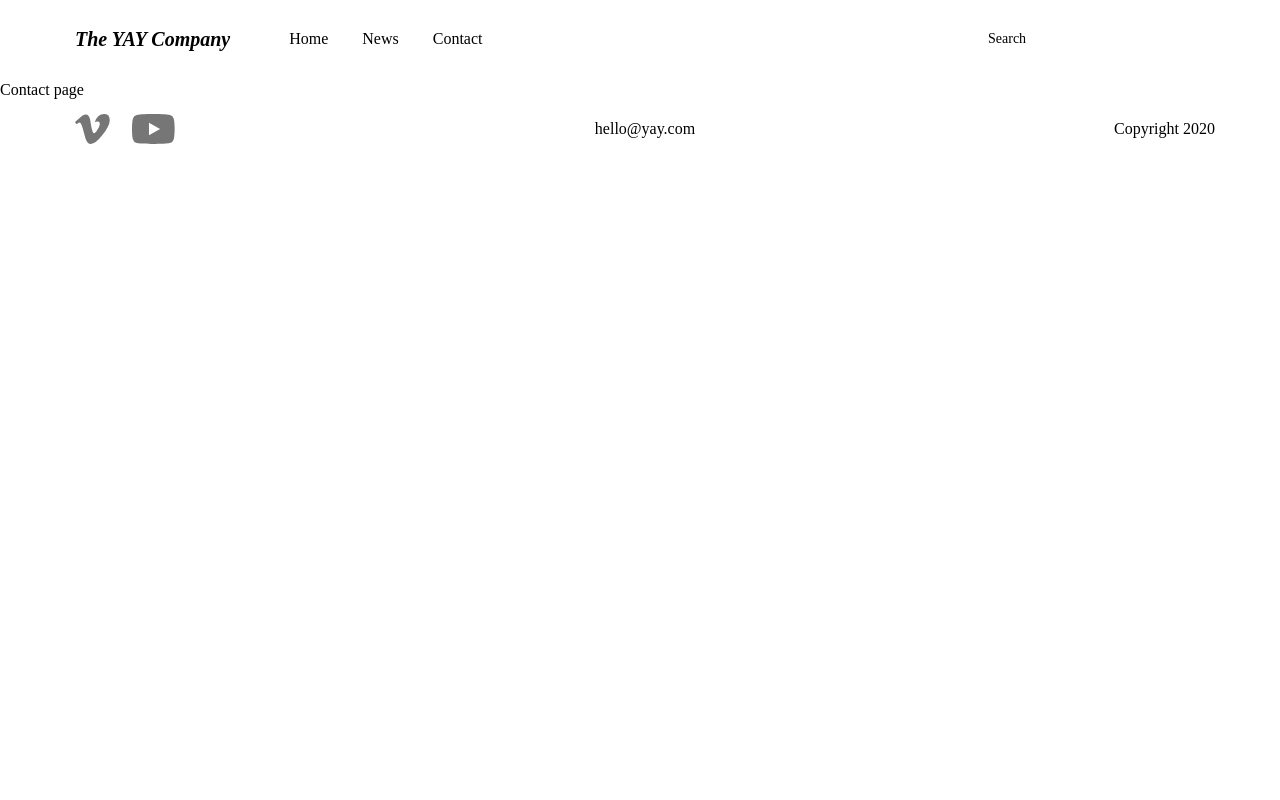
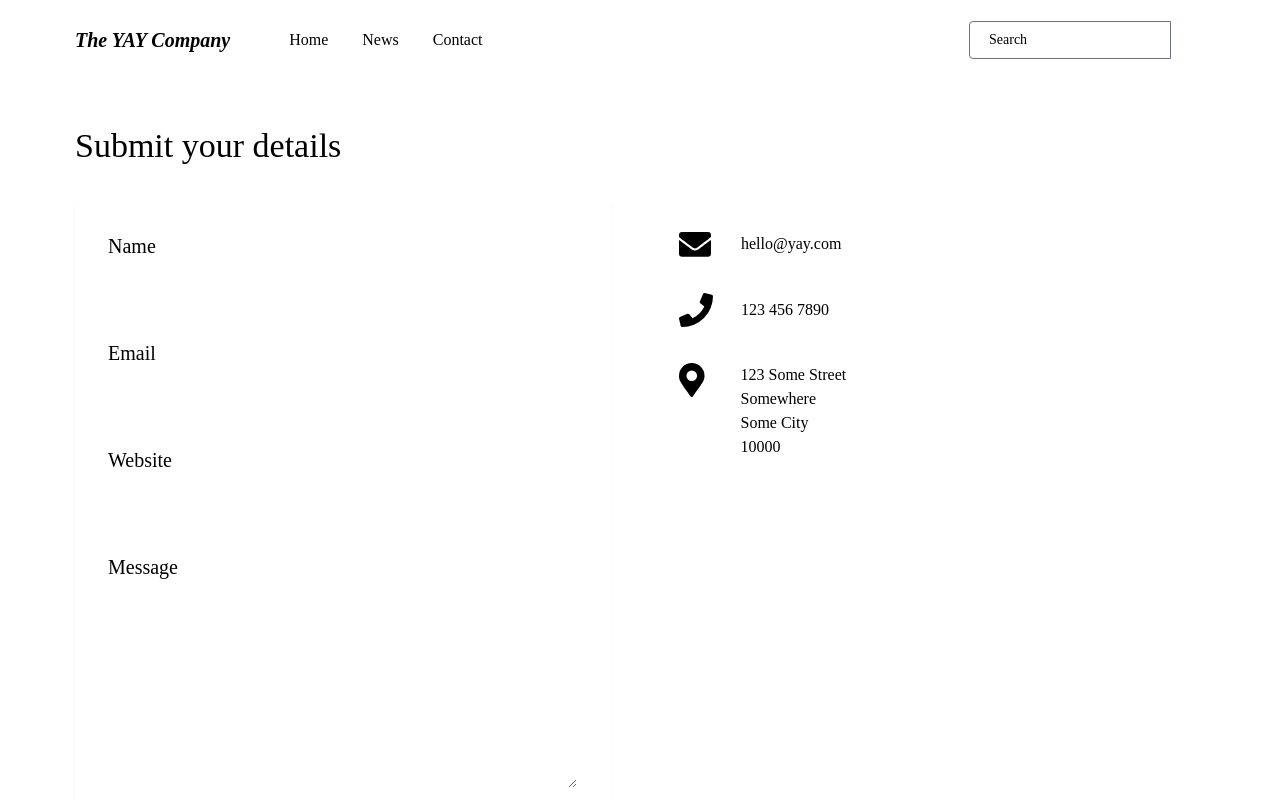
Before and after one commit to AdaptCharm/noroff-css-frameworks-ca, a Next.js app: page /contact in a window 1280 px wide. Shown: the top 800 px of the page. Built offline with nearby package versions, Linux system fonts and the light colour scheme; a web font is replaced by a local one.

Commit message:
Add final changes to contact page

```diff
--- /dev/null
+++ b/components/icons/Envelope.tsx
@@ -0,0 +1,19 @@
+const Envelope = ({ ...props }) => {
+  return (
+    <svg
+      viewBox='0 0 31.987 24.736'
+      width='31.987'
+      height='24.736'
+      fill='currentColor'
+      shapeRendering='geometricPrecision'
+      {...props}
+    >
+      <path
+        d='M31.381,72.168a.375.375,0,0,1,.606.3V85.644a3.047,3.047,0,0,1-3,3.092H3a3.047,3.047,0,0,1-3-3.092V72.477a.373.373,0,0,1,.606-.3c1.4,1.121,3.255,2.544,9.627,7.318,1.318.992,3.542,3.079,5.76,3.066,2.23.019,4.5-2.113,5.766-3.066C28.132,74.719,29.981,73.289,31.381,72.168ZM15.993,80.491c1.449.026,3.536-1.881,4.586-2.667,8.29-6.2,8.921-6.744,10.833-8.29a1.559,1.559,0,0,0,.575-1.217V67.092a3.047,3.047,0,0,0-3-3.092H3a3.047,3.047,0,0,0-3,3.092v1.224a1.569,1.569,0,0,0,.575,1.217c1.912,1.54,2.543,2.087,10.833,8.29C12.457,78.61,14.544,80.516,15.993,80.491Z'
+        transform='translate(0 -64)'
+      />
+    </svg>
+  )
+}
+
+export default Envelope
--- /dev/null
+++ b/components/icons/MapMarker.tsx
@@ -0,0 +1,16 @@
+const MapMarker = ({ ...props }) => {
+  return (
+    <svg
+      viewBox='0 0 25.5 34'
+      width='25.5'
+      height='34'
+      fill='currentColor'
+      shapeRendering='geometricPrecision'
+      {...props}
+    >
+      <path d='M11.44,33.314C1.791,19.326,0,17.891,0,12.75a12.75,12.75,0,0,1,25.5,0c0,5.141-1.791,6.576-11.44,20.564a1.594,1.594,0,0,1-2.621,0Zm1.31-15.252A5.312,5.312,0,1,0,7.437,12.75,5.312,5.312,0,0,0,12.75,18.062Z' />
+    </svg>
+  )
+}
+
+export default MapMarker
--- /dev/null
+++ b/components/icons/Phone.tsx
@@ -0,0 +1,19 @@
+const Phone = ({ ...props }) => {
+  return (
+    <svg
+      viewBox='0 0 34 34'
+      width='34'
+      height='34'
+      fill='currentColor'
+      shapeRendering='geometricPrecision'
+      {...props}
+    >
+      <path
+        d='M32.754,1.623,25.848.03a1.6,1.6,0,0,0-1.826.923L20.835,8.39a1.59,1.59,0,0,0,.458,1.859l4.024,3.294A24.61,24.61,0,0,1,13.55,25.31l-3.294-4.024A1.592,1.592,0,0,0,8.4,20.828L.96,24.015a1.613,1.613,0,0,0-.93,1.833l1.594,6.906a1.593,1.593,0,0,0,1.554,1.235A30.808,30.808,0,0,0,33.99,3.177,1.592,1.592,0,0,0,32.754,1.623Z'
+        transform='translate(0.01 0.011)'
+      />
+    </svg>
+  )
+}
+
+export default Phone
--- a/components/icons/index.ts
+++ b/components/icons/index.ts
@@ -3,3 +3,6 @@ export { default as Vimeo } from './Vimeo'
 export { default as Youtube } from './Youtube'
 export { default as Facebook } from './Facebook'
 export { default as Twitter } from './Twitter'
+export { default as Envelope } from './Envelope'
+export { default as Phone } from './Phone'
+export { default as MapMarker } from './MapMarker'
--- a/package.json
+++ b/package.json
@@ -11,6 +11,7 @@
     "find:unused": "next-unused"
   },
   "dependencies": {
+    "@tailwindcss/forms": "^0.3.3",
     "autoprefixer": "^10.3.4",
     "next": "11.1.2",
     "next-seo": "^4.27.0",
--- a/pages/contact.tsx
+++ b/pages/contact.tsx
@@ -1,10 +1,114 @@
 import { Layout } from '@components/common'
+import { Envelope, Phone, MapMarker } from '@components/icons'
 
 const Contact = () => {
   return (
-    <>
-      <h1>Contact page</h1>
-    </>
+    <div className='max-w-7xl mx-auto pl-[1.9375rem] pr-[1.875rem] xl:pl-[4.6875rem] xl:pr-[4.0625rem] pt-9 md:pt-10 pb-32'>
+      <h1 className='hidden md:block font-playfair text-4xl text-primary'>
+        Submit your details
+      </h1>
+      <div className='grid grid-cols-1 md:grid-cols-2 gap-y-[43px] md:gap-x-[68px]'>
+        <div className='row-start-2 md:row-start-1'>
+          <h1 className='md:hidden font-playfair text-4xl text-primary'>
+            Submit your details
+          </h1>
+          <div className='mt-7 bg-accents-1 rounded-[3px] shadow-3 p-[33px]'>
+            <form action='#' method='post'>
+              <div>
+                <label className='text-xl text-secondary'>Name</label>
+                <div className='mt-2'>
+                  <input
+                    type='text'
+                    id='name'
+                    className='px-3 py-[15px] w-full rounded border-transparent focus:outline-none focus:ring-0 focus:ring-primary focus:border-primary'
+                  />
+                </div>
+              </div>
+              <div className='mt-[15px]'>
+                <label className='text-xl text-secondary'>Email</label>
+                <div className='mt-2'>
+                  <input
+                    type='email'
+                    id='email'
+                    className='px-3 py-[15px] w-full rounded border-transparent focus:outline-none focus:ring-0 focus:ring-primary focus:border-primary'
+                  />
+                </div>
+              </div>
+              <div className='mt-[15px]'>
+                <label className='text-xl text-secondary'>Website</label>
+                <div className='mt-2 flex rounded'>
+                  <span className='inline-flex items-center px-[14.65px] border-transparent rounded-l border border-r-0 bg-accents-4 text-white text-[17px]'>
+                    https://
+                  </span>
+                  <input
+                    type='text'
+                    id='website'
+                    className='flex-1 min-w-0 block w-full px-3 py-[15px] border-transparent rounded-none rounded-r focus:outline-none focus:ring-0 focus:ring-primary focus:border-primary'
+                  />
+                </div>
+              </div>
+              <div className='mt-[15px]'>
+                <label className='text-xl text-secondary'>Message</label>
+                <div className='mt-2'>
+                  <textarea
+                    id='message'
+                    rows={7}
+                    className='px-3 py-[15px] w-full rounded border-transparent focus:outline-none focus:ring-0 focus:ring-primary focus:border-primary'
+                    defaultValue={''}
+                  />
+                </div>
+              </div>
+              <div className='mt-4'>
+                <label className='inline-flex items-center'>
+                  <input
+                    type='checkbox'
+                    className='w-[34px] h-[33px] bg-primary rounded border-none focus:outline-none focus:ring-1 focus:ring-primary focus:border-primary appearance-none text-primary transition ease-in-out duration-200'
+                  />
+                  <span className='text-secondary ml-3.5'>
+                    Allow us to sell your personal details to whomever we want
+                  </span>
+                </label>
+              </div>
+              <div className='mt-4'>
+                <button className='inline-flex items-center justify-center w-full h-[58px] bg-accents-5 text-white text-[22px] rounded'>
+                  Submit
+                </button>
+              </div>
+            </form>
+          </div>
+        </div>
+        <div className='md:mt-[61px]'>
+          <dl className='text-accents-5'>
+            <div>
+              <dt className='sr-only'>Email</dt>
+              <dd className='flex items-center'>
+                <Envelope className='flex-shrink-0' aria-hidden='true' />
+                <span className='ml-[30px]'>hello@yay.com</span>
+              </dd>
+            </div>
+            <div className='mt-9'>
+              <dt className='sr-only'>Phone number</dt>
+              <dd className='flex items-center'>
+                <Phone className='flex-shrink-0' aria-hidden='true' />
+                <span className='ml-7'>123 456 7890</span>
+              </dd>
+            </div>
+            <div className='mt-9'>
+              <dt className='sr-only'>Postal address</dt>
+              <dd className='flex'>
+                <MapMarker className='flex-shrink-0' aria-hidden='true' />
+                <div className='ml-9'>
+                  <p>123 Some Street</p>
+                  <p>Somewhere</p>
+                  <p>Some City</p>
+                  <p>10000</p>
+                </div>
+              </dd>
+            </div>
+          </dl>
+        </div>
+      </div>
+    </div>
   )
 }
 
--- a/tailwind.config.js
+++ b/tailwind.config.js
@@ -32,11 +32,12 @@ module.exports = {
         DEFAULT: '0 3px 6px rgb(0, 0, 0)',
         1: '0 16px 21px rgba(0, 0, 0, 0.06)',
         2: '0 6px 10px rgba(0, 0, 0, 0.05)',
+        3: '0 6px 6px rgba(0, 0, 0, 0.04)',
       },
     },
   },
   variants: {
     extend: {},
   },
-  plugins: [],
+  plugins: [require('@tailwindcss/forms')],
 }
```
Also changed, not shown: 1 other file (tests, documents, lock files or other folders).
